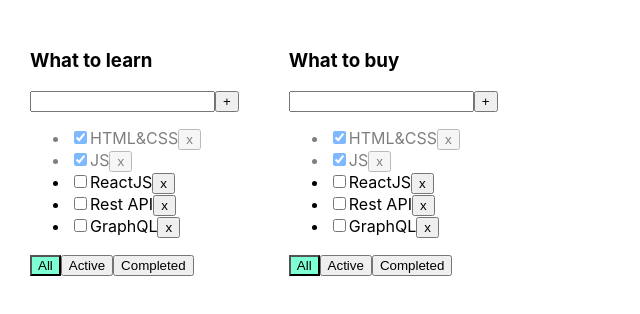
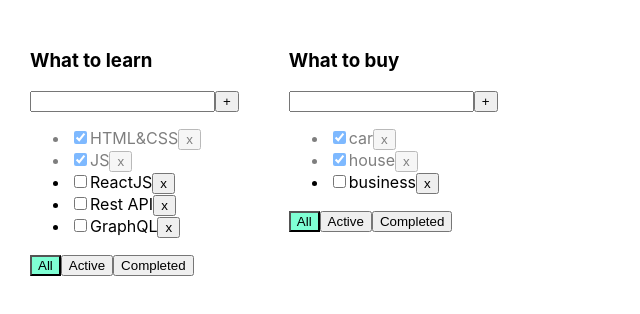
Before and after one commit to AleksanderZabrodski09/TODOlist-ts_ihor, a React (Create React App) app: page / in a window 1280 px wide. Shown: the top 314 px of the page, without its empty margins (0-640 px from the left). Built offline with nearby package versions, Linux system fonts and the light colour scheme.

Commit message:
create: add Associative array and fix removeTask (5)

```diff
--- a/src/App.tsx
+++ b/src/App.tsx
@@ -1,8 +1,7 @@
 import React, {useState} from 'react';
 import './App.css';
-import {Todolist} from './Todolist';
+import {TaskType, Todolist} from './Todolist';
 import {v1} from 'uuid';
-import {stat} from 'fs';
 
 export type FilterValuesType = "all" | "active" | "completed";
 export type TodolistType = {
@@ -11,35 +10,28 @@ export type TodolistType = {
   filter: FilterValuesType
 }
 
+export type TasksPropsType={
+  [key:string]:TaskType[];
+}
 function App() {
 
-  let [tasks, setTasks] = useState([
-    {id: v1(), title: "HTML&CSS", isDone: true},
-    {id: v1(), title: "JS", isDone: true},
-    {id: v1(), title: "ReactJS", isDone: false},
-    {id: v1(), title: "Rest API", isDone: false},
-    {id: v1(), title: "GraphQL", isDone: false},
-  ]);
   const changeCheckBox = (idTasks: string, value: boolean) => {
-    // console.log(idTasks, value)
-    setTasks(tasks.map(el => el.id === idTasks ? {...el, isDone: value} : el))
+    // setTasks(tasks.map(el => el.id === idTasks ? {...el, isDone: value} : el))
   }
 
-  function removeTask(id: string) {
-    let filteredTasks = tasks.filter(t => t.id != id);
-    setTasks(filteredTasks);
+  function removeTask(todolistId: string,id: string) {
+    setTasks({...tasks, [todolistId]:tasks[todolistId].filter(el=>el.id!==id)})
   }
 
   function addTask(title: string) {
-    let task = {id: v1(), title: title, isDone: false};
-    let newTasks = [task, ...tasks];
-    setTasks(newTasks);
+    // let task = {id: v1(), title: title, isDone: false};
+    // let newTasks = [task, ...tasks];
+    // setTasks(newTasks);
   }
 
 
   function changeFilter(todolistId: string, value: FilterValuesType) {
     setTodolists(todolists.map(tl => tl.todolistId === todolistId ? {...tl,filter: value} : tl))
-    // setFilter(value);
   }
 
   let todolistId1 = v1();
@@ -50,14 +42,25 @@ function App() {
     {todolistId: todolistId2, title: "What to buy", filter: 'all'},
 
   ])
-
+  let [tasks, setTasks] = useState<TasksPropsType>({
+    [todolistId1]:[
+    {id: v1(), title: "HTML&CSS", isDone: true},
+    {id: v1(), title: "JS", isDone: true},
+    {id: v1(), title: "ReactJS", isDone: false},
+    {id: v1(), title: "Rest API", isDone: false},
+    {id: v1(), title: "GraphQL", isDone: false}],
+  [todolistId2]:[
+    {id: v1(), title: "car", isDone: true},
+    {id: v1(), title: "house", isDone: true},
+    {id: v1(), title: "business", isDone: false}]
+  });
 
   return (
     <div className="App">
       {
         todolists.map(tl => {
 
-          let tasksForTodolist = tasks;
+          let tasksForTodolist = tasks[tl.todolistId];
 
           if (tl.filter === "active") {
             tasksForTodolist = tasksForTodolist.filter(t => t.isDone === false);
--- a/src/Todolist.tsx
+++ b/src/Todolist.tsx
@@ -3,7 +3,7 @@ import {FilterValuesType} from './App';
 import s from './Todolist.module.css';
 import {CheckBox} from './components/CheckBox';
 
-type TaskType = {
+export type TaskType = {
   id: string
   title: string
   isDone: boolean
@@ -13,7 +13,7 @@ type PropsType = {
   todolistId:string
   title: string
   tasks: Array<TaskType>
-  removeTask: (taskId: string) => void
+  removeTask: (todolistId: string,taskId: string) => void
   changeFilter: (todolistId: string, value: FilterValuesType) => void
   addTask: (title: string) => void
   changeCheckBox: (id: string, value: boolean) => void
@@ -54,8 +54,8 @@ export function Todolist(props: PropsType) {
   const changeCheckBoxHandler = (tID: string, eValue: boolean)=>{
 props.changeCheckBox(tID, eValue)
   }
-  const onClickHandler = (tID: string) => {
-    props.removeTask(tID)
+  const onClickHandler = (tlID: string,tID: string) => {
+    props.removeTask(tlID,tID)
   }
 
   return (
@@ -82,7 +82,7 @@ props.changeCheckBox(tID, eValue)
                   {/*       onChange={(e) => changeCheckBoxHandler(t.id, e.currentTarget.checked)}/>*/}
                   <CheckBox checked={t.isDone} callback={(eValue)=>changeCheckBoxHandler(t.id, eValue)}/>
                   <span>{t.title}</span>
-                  <button onClick={() => onClickHandler(t.id)}>x</button>
+                  <button onClick={() => onClickHandler(props.todolistId,t.id)}>x</button>
                 </li>)
             }
           )}
```
